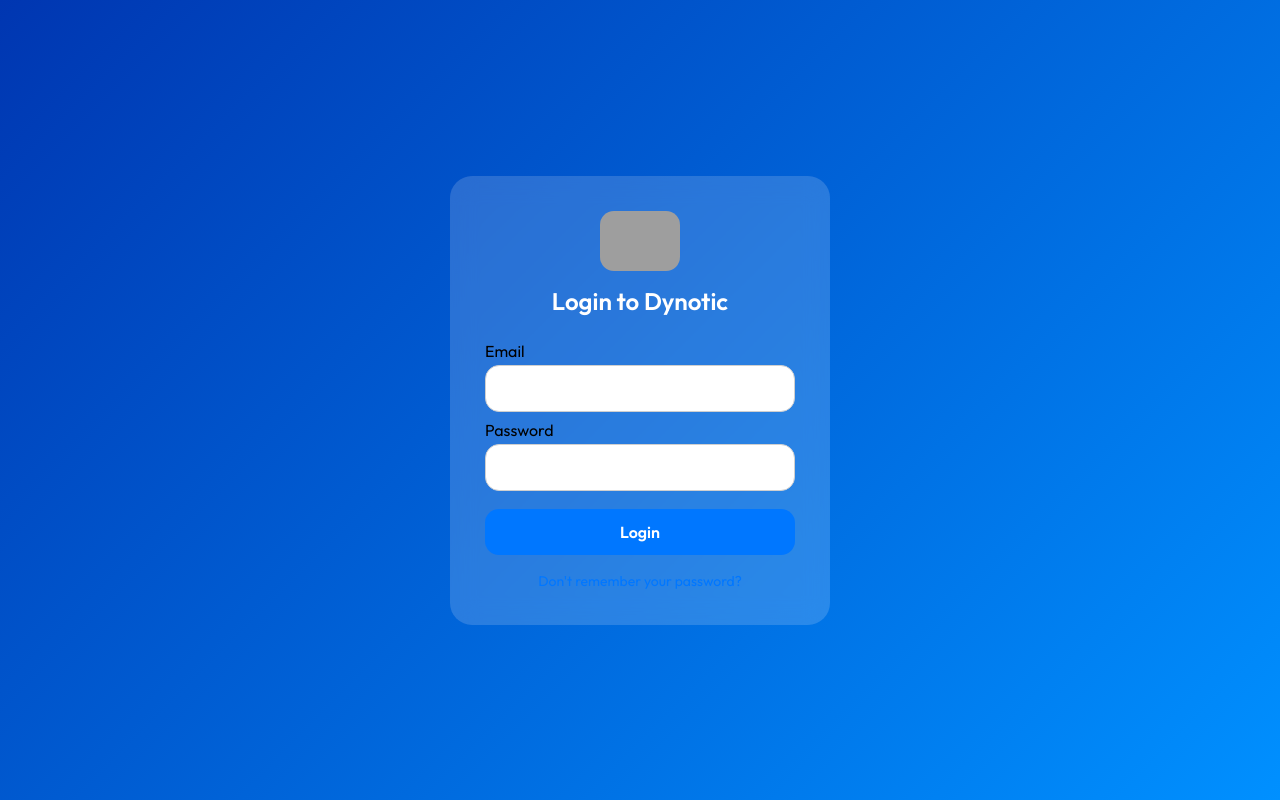
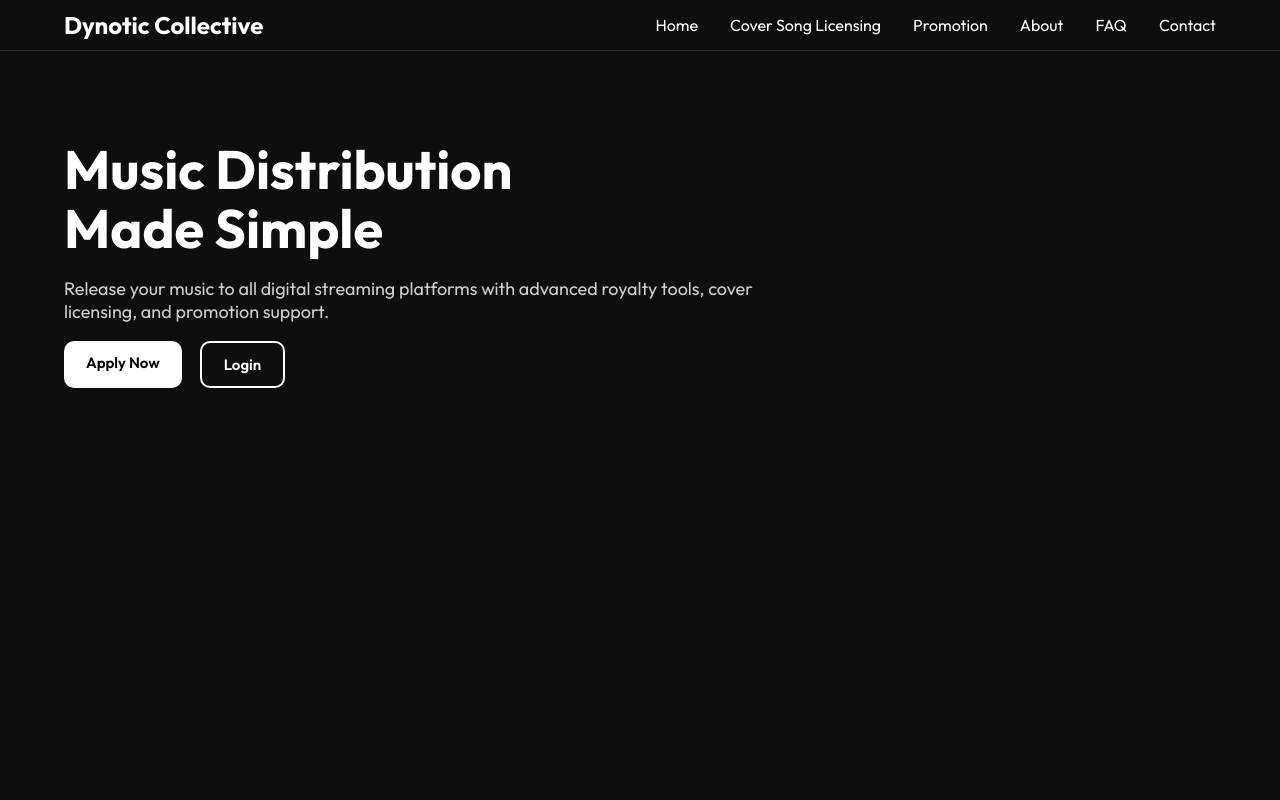
Before and after one commit to DinoEnterprise/collective, a plain HTML site: page index.html in a window 1280 px wide. Drawn offline with Linux system fonts and the light colour scheme; grey boxes are pictures that could not be loaded.

Commit message:
Update index.html

```diff
--- a/index.html
+++ b/index.html
@@ -1,211 +1,172 @@
 <!DOCTYPE html>
 <html lang="en">
 <head>
-<meta charset="UTF-8" />
-<meta name="viewport" content="width=device-width, initial-scale=1.0" />
-<title>Login</title>
-<link href="https://fonts.googleapis.com/css2?family=Outfit:wght@300;400;600;700&display=swap" rel="stylesheet">
+<meta charset="UTF-8">
+<meta name="viewport" content="width=device-width, initial-scale=1.0">
+<title>Dynotic Music Distribution</title>
+<link href="https://fonts.googleapis.com/css2?family=Outfit:wght@400;600;700&display=swap" rel="stylesheet">
+<style>
+/* ================== GLOBAL ================== */
+* { margin:0; padding:0; box-sizing:border-box; font-family:"Outfit",sans-serif;}
+body { background:#0e0e0e; color:white; overflow-x:hidden; }
 
-<style>
-    * {
-        margin: 0;
-        padding: 0;
-        box-sizing: border-box;
-        font-family: 'Outfit', sans-serif;
-    }
+/* ================== NAVBAR ================== */
+nav {
+    width:100%;
+    padding:10px 5%;
+    display:flex;
+    justify-content:space-between;
+    align-items:center;
+    background:#0e0e0e;
+    border-bottom:1px solid #ffffff20;
+    position:fixed;
+    top:0;
+    left:0;
+    z-index:3000;
+}
+.logo { font-size:24px; font-weight:700; flex-shrink:0; }
+nav ul { display:flex; gap:32px; list-style:none; }
+nav ul li a { color:white; text-decoration:none; font-weight:500; font-size:16px; }
 
-    html, body {
-        height: 100%;
-        overflow: hidden; /* ❌ Tidak bisa scroll */
-    }
+/* ================== BUTTON ================== */
+.btn { padding:12px 22px; border:none; border-radius:10px; font-weight:600; font-size:15px; cursor:pointer; transition:0.2s; text-decoration:none; display:inline-block; text-align:center;}
+.btn-primary { background:#fff; color:#000; }
+.btn-primary:hover { background:#e9e9e9; }
+.btn-secondary { background:transparent; border:2px solid #fff; color:#fff; }
+.btn-secondary:hover { background:#fff; color:#000; }
 
-    body {
-        background: linear-gradient(135deg, #0036b1, #0090ff);
-        display: flex;
-        justify-content: center;
-        align-items: center;
-        padding: 20px;
-    }
+/* ================== HERO ================== */
+.hero { width:100%; padding:140px 5% 80px 5%; display:flex; flex-direction:column; gap:18px; }
+.hero h1 { font-size:54px; font-weight:700; line-height:1.1; }
+.hero p { font-size:18px; width:60%; opacity:0.8; }
+.hero-buttons { display:flex; gap:18px; } /* jarak antar tombol */
 
-    /* Mobile background putih */
-    @media(max-width: 768px){
-        body {
-            background: #ffffff !important;
-        }
-    }
+/* Tombol Login desktop */
+.desktop-login { display:none; } /* default hidden di mobile */
 
-    .login-box {
-        width: 100%;
-        max-width: 380px;
-        background: rgba(255,255,255,0.16);
-        border-radius: 22px;
-        padding: 35px;
-        backdrop-filter: blur(12px);
-        animation: fadeSlide 0.5s ease both;
-    }
+/* ================== HAMBURGER ================== */
+.hamburger {
+    width:32px;
+    height:26px;
+    display:none;
+    flex-direction:column;
+    justify-content:space-between;
+    cursor:pointer;
+    position:relative;
+    z-index:3001;
+}
+.hamburger span { width:100%; height:3px; background:white; border-radius:5px; transition:all 0.3s ease; }
+.hamburger.active span:nth-child(1){ transform:rotate(45deg) translate(5px,5px); }
+.hamburger.active span:nth-child(2){ opacity:0; }
+.hamburger.active span:nth-child(3){ transform:rotate(-45deg) translate(5px,-5px); }
 
-    /* Animasi masuk */
-    @keyframes fadeSlide {
-        from { opacity: 0; transform: translateY(25px); }
-        to   { opacity: 1; transform: translateY(0); }
-    }
+/* ================== MOBILE MENU ================== */
+.mobile-menu {
+    position:fixed;
+    top:0;
+    right:0;
+    width:100%;
+    height:100vh;
+    background:rgba(22,22,22,0.95);
+    padding:100px 30px;
+    display:flex;
+    flex-direction:column;
+    gap:24px;
+    transform:translateX(100%);
+    transition:transform 0.3s ease;
+    z-index:2000;
+}
+.mobile-menu a { color:white; text-decoration:none; font-size:20px; font-weight:600; opacity:0; transform:translateX(20px); transition:opacity 0.4s ease, transform 0.4s ease; }
+.mobile-menu.active a:nth-child(1){ opacity:1; transform:translateX(0); transition-delay:0.1s; }
+.mobile-menu.active a:nth-child(2){ opacity:1; transform:translateX(0); transition-delay:0.2s; }
+.mobile-menu.active a:nth-child(3){ opacity:1; transform:translateX(0); transition-delay:0.3s; }
+.mobile-menu.active a:nth-child(4){ opacity:1; transform:translateX(0); transition-delay:0.4s; }
+.mobile-menu.active a:nth-child(5){ opacity:1; transform:translateX(0); transition-delay:0.5s; }
+.mobile-menu.active a:nth-child(6){ opacity:1; transform:translateX(0); transition-delay:0.6s; }
 
-    /* Mobile: ganti ke putih full */
-    @media(max-width: 768px){
-        .login-box {
-            background: #ffffff;
-            box-shadow: 0 6px 14px rgba(0,0,0,0.08);
-            backdrop-filter: none;
-        }
-    }
+/* Mobile Buttons */
+.mobile-buttons { display:flex; flex-direction:column; gap:12px; margin-top:30px; }
+.mobile-menu.active .mobile-buttons .btn:nth-child(1){ opacity:1; transform:translateX(0); transition-delay:0.7s; }
+.mobile-menu.active .mobile-buttons .btn:nth-child(2){ opacity:1; transform:translateX(0); transition-delay:0.8s; }
+.mobile-buttons .btn { width:100%; text-align:center; opacity:0; transform:translateX(20px); transition:opacity 0.4s ease, transform 0.4s ease; }
+.mobile-menu .btn-primary { color: #000; }
+.mobile-menu .btn-primary:hover { background: #e9e9e9; color: #000; }
 
-    .logo {
-        display: block;
-        width: 80px;
-        margin: 0 auto 15px auto;
-        border-radius: 14px;
-    }
+/* Blur background saat menu terbuka */
+body.menu-open .hero { filter:blur(5px); pointer-events:none; user-select:none; transition:filter 0.4s ease; }
 
-    h2 {
-        text-align: center;
-        color: #fff;
-        margin-bottom: 25px;
-        font-weight: 600;
-    }
+/* RESPONSIVE */
+@media(max-width:900px){
+    nav ul{ display:none; }
+    .hamburger{ display:flex; }
+    .hero p{ width:100%; }
+}
 
-    @media(max-width: 768px){
-        h2 { color: #000; }
-    }
-
-    .input-field {
-        width: 100%;
-        margin-bottom: 8px;
-    }
-
-    input {
-        width: 100%;
-        padding: 13px 14px;
-        margin-top: 4px;
-        border-radius: 14px;
-        border: 1.6px solid #cfcfcf;
-        font-size: 15px;
-        outline: none;
-        transition: .2s;
-    }
-
-    input:focus {
-        border-color: #0077ff;
-    }
-
-    .error {
-        font-size: 13px;
-        color: #ff2b2b;
-        margin-top: 3px;
-        margin-bottom: 8px;
-    }
-
-    .top-error {
-        color: #ff2b2b;
-        text-align: center;
-        font-size: 14px;
-        margin-bottom: 15px;
-        display: none;
-    }
-
-    button {
-        width: 100%;
-        padding: 13px;
-        border: none;
-        border-radius: 14px;
-        background: #0077ff;
-        color: #fff;
-        font-size: 16px;
-        margin-top: 10px;
-        cursor: pointer;
-        font-weight: 600;
-        transition: .2s;
-    }
-
-    button:hover {
-        background: #005fcc;
-    }
-
-    .reset {
-        text-align: center;
-        margin-top: 15px;
-    }
-
-    .reset a {
-        color: #0077ff;
-        text-decoration: none;
-        font-size: 14px;
-        font-weight: 500;
-    }
+@media(min-width:901px){
+    .desktop-login { display:inline-block; } /* tampil di desktop */
+    .mobile-buttons { flex-direction:row; justify-content:flex-start; }
+    .mobile-buttons .btn { width:auto; padding:12px 24px; }
+}
 </style>
 </head>
-
 <body>
 
-<div class="login-box">
+<!-- NAVBAR -->
+<nav>
+    <div class="logo">Dynotic Collective</div>
+    <ul>
+        <li><a href="index.html">Home</a></li>
+        <li><a href="https://www.easysong.com">Cover Song Licensing</a></li>
+        <li><a href="https://www.toneden.io">Promotion</a></li>
+        <li><a href="index.html">About</a></li>
+        <li><a href="faq">FAQ</a></li>
+        <li><a href="index.html">Contact</a></li>
+    </ul>
 
-    <img src="https://i.imgur.com/T7zu4i7.png" class="logo">
+    <!-- HAMBURGER -->
+    <div class="hamburger" onclick="toggleMenu()">
+        <span></span>
+        <span></span>
+        <span></span>
+    </div>
+</nav>
 
-    <h2>Login to Dynotic</h2>
+<!-- MOBILE MENU -->
+<div class="mobile-menu">
+    <a href="index.html">Home</a>
+    <a href="https://www.easysong.com">Cover Song Licensing</a>
+    <a href="https://www.toneden.io">Promotion</a>
+    <a href="index.html">About</a>
+    <a href="faq">FAQ</a>
+    <a href="index.html">Contact</a>
 
-    <div id="topError" class="top-error">
-        The username and password don't match our records.
+    <div class="mobile-buttons">
+        <a href="https://forms.gle/G6CWUedyeyLTSXdL6" class="btn btn-primary">Apply Now</a>
+        <a href="login" class="btn btn-secondary">Login</a>
     </div>
-
-    <div class="input-field">
-        <label>Email</label>
-        <input type="email" id="email">
-        <div id="emailError" class="error"></div>
-    </div>
-
-    <div class="input-field">
-        <label>Password</label>
-        <input type="password" id="password">
-        <div id="passwordError" class="error"></div>
-    </div>
-
-    <button onclick="login()">Login</button>
-
-    <div class="reset">
-        <a href="reset">Don't remember your password?</a>
-    </div>
-
 </div>
 
+<!-- HERO -->
+<section class="hero">
+    <h1>Music Distribution <br> Made Simple</h1>
+    <p>Release your music to all digital streaming platforms with advanced royalty tools, cover licensing, and promotion support.</p>
+    <div class="hero-buttons">
+        <a href="https://forms.gle/G6CWUedyeyLTSXdL6" class="btn btn-primary">Apply Now</a>
+        <a href="login" class="btn btn-secondary desktop-login">Login</a>
+    </div>
+</section>
+
 <script>
-function login() {
-    let email = document.getElementById("email").value.trim();
-    let password = document.getElementById("password").value.trim();
+// Toggle menu & hamburger
+const menu = document.querySelector(".mobile-menu");
+const hamburger = document.querySelector(".hamburger");
+const body = document.body;
 
-    let emailError = document.getElementById("emailError");
-    let passwordError = document.getElementById("passwordError");
-    let topError = document.getElementById("topError");
-
-    // Reset errors
-    emailError.textContent = "";
-    passwordError.textContent = "";
-    topError.style.display = "none";
-
-    let failed = false;
-
-    if (email === "") {
-        emailError.textContent = "Please enter an email address";
-        failed = true;
-    }
-
-    if (password === "") {
-        passwordError.textContent = "Password is required";
-        failed = true;
-    }
-
-    if (failed) return;
-
-    // Jika email & password tetap salah
-    topError.style.display = "block";
+function toggleMenu(){
+    menu.classList.toggle("active");
+    hamburger.classList.toggle("active");
+    body.classList.toggle("menu-open");
+    menu.style.transform = menu.classList.contains("active") ? 'translateX(0)' : 'translateX(100%)';
 }
 </script>
 
```
